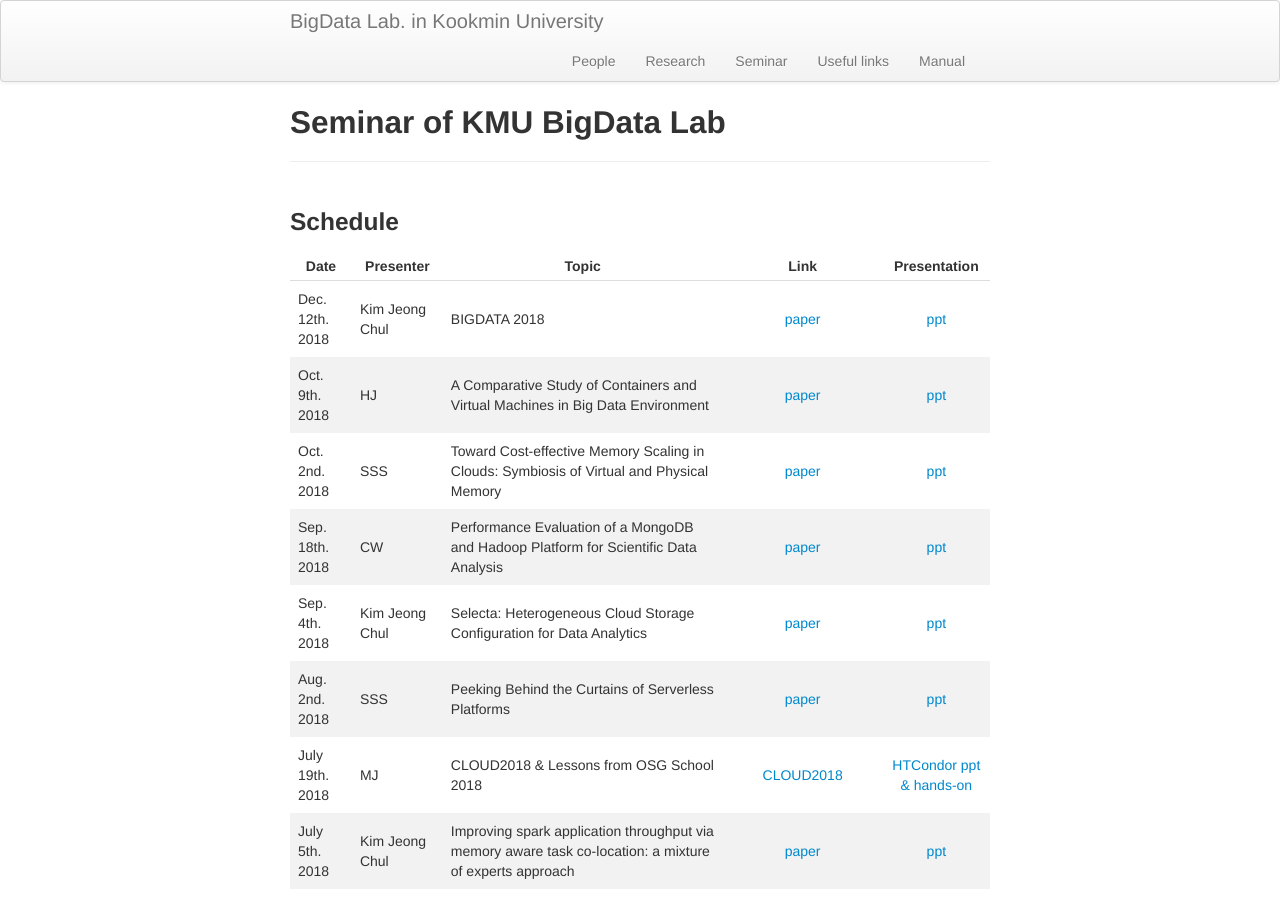
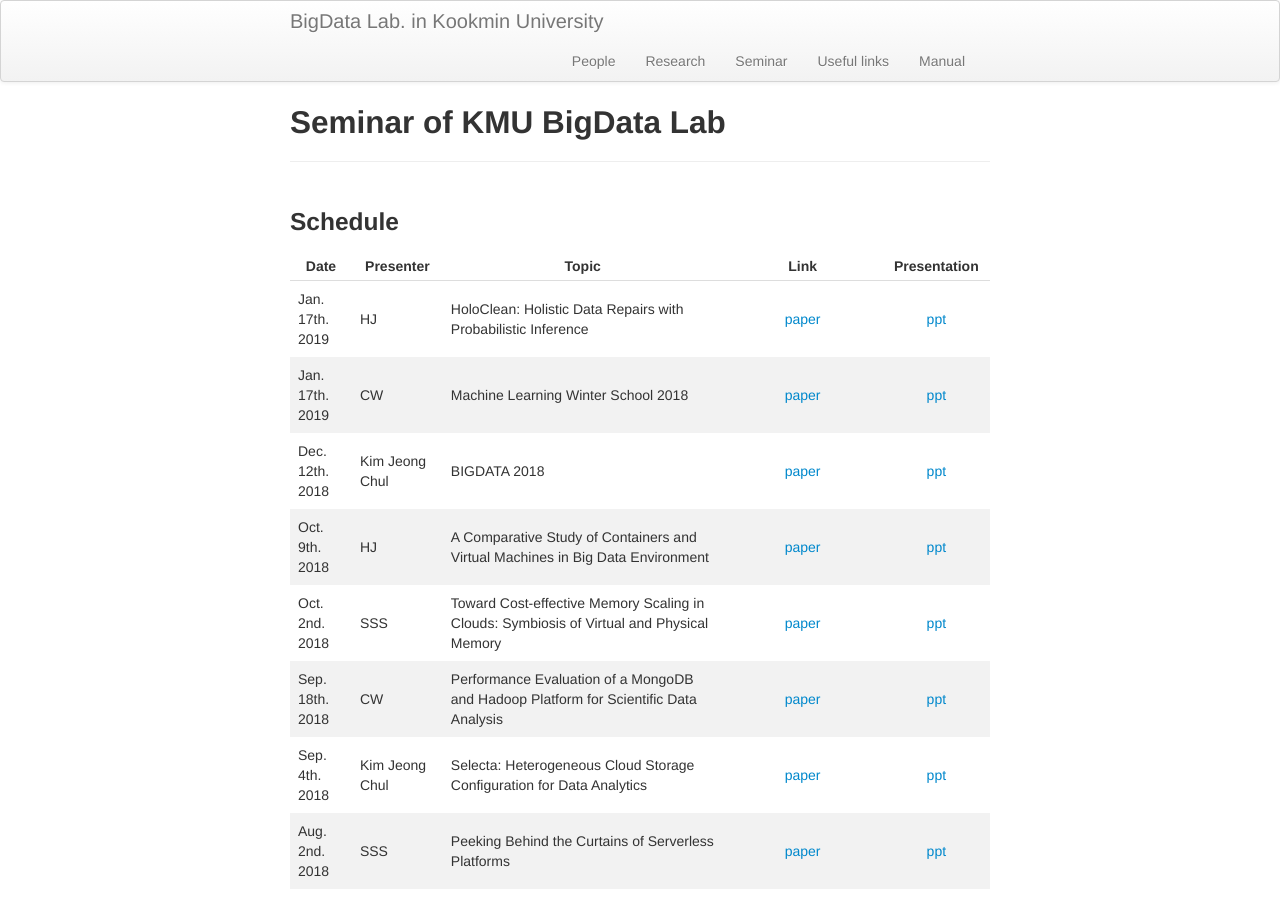
Before and after one commit to ddps-lab/kmu-bigdata.github.io, a Jekyll site: the page built from seminar/index.md, in a window 1280 px wide and 900 px high. Built offline with Jekyll 4.4.1, drawn with Linux system fonts in a browser that asks for light colours.

Commit message:
update CW, HJ seminar paper and ppt

```diff
--- a/seminar/index.md
+++ b/seminar/index.md
@@ -9,6 +9,8 @@ description: Seminar schedule of BigData Lab  in KMU
 
 | Date | Presenter | Topic | Link | Presentation |
 |------|-----------|-------|:----:|:--------------: |
+|Jan. 17th. 2019 | HJ | HoloClean: Holistic Data Repairs with Probabilistic Inference | [paper](http://www.vldb.org/pvldb/vol10/p1190-rekatsinas.pdf) | [ppt](https://docs.google.com/presentation/d/15fJhFl57ooBxukC8d1WA8vbOq24Zx0cfT6lGCBXSa3Q/edit?usp=sharing)|
+|Jan. 17th. 2019 | CW | Machine Learning Winter School 2018 | [paper](https://drive.google.com/open?id=1d23HcgqkIOCOC98tQ1OrDHzZN3xCHssf) | [ppt](https://drive.google.com/open?id=1MRrZbDAejUosBgiiY9aQdTNLT0RejDbsUr2Y6OyWimQ)|
 |Dec. 12th. 2018 | Kim Jeong Chul | BIGDATA 2018 | [paper](http://bit.ly/2UOzsU1) | [ppt](https://docs.google.com/presentation/d/1XZi3CvoI6ITtCEezmp42bwAZ5Iw0KPwOnarq2bG0j0Y/edit?usp=sharing)|
 |Oct. 9th. 2018 | HJ | A Comparative Study of Containers and Virtual Machines in Big Data Environment | [paper](https://arxiv.org/pdf/1807.01842.pdf) | [ppt](https://drive.google.com/open?id=1zJl2vUo_UTM34ihM_hPwLB8SRwgmOjBa2cvCei_TvsU)|
 |Oct. 2nd. 2018 | SSS | Toward Cost-effective Memory Scaling in Clouds: Symbiosis of Virtual and Physical Memory | [paper](https://wolfweb.unr.edu/~fyan/Paper/Cloud18.pdf) | [ppt](https://docs.google.com/presentation/d/10x2prJO6BWrKNQ0w942Ft_bDuoBy-njKp1F7g3SsmH0/edit?usp=sharing) |
```
